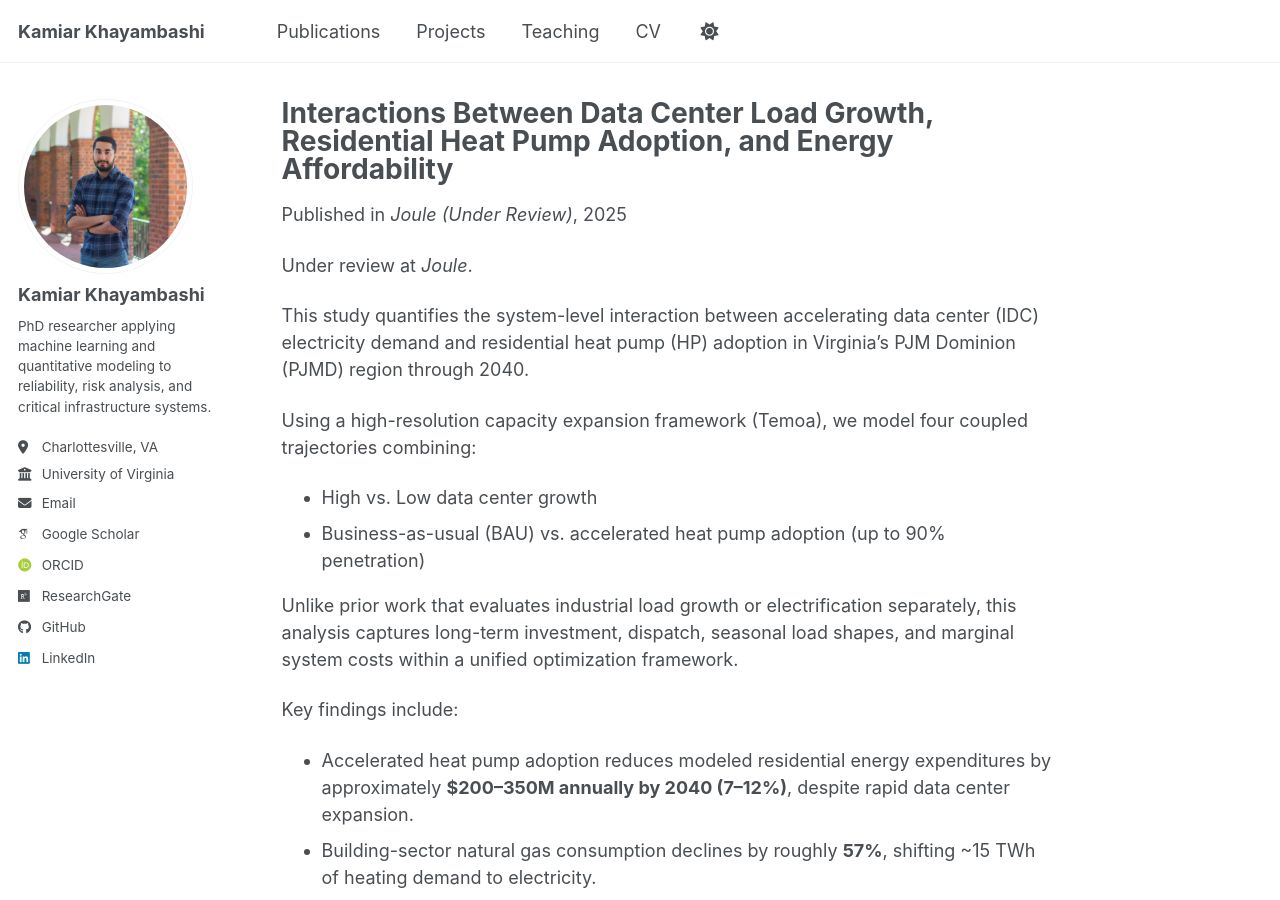
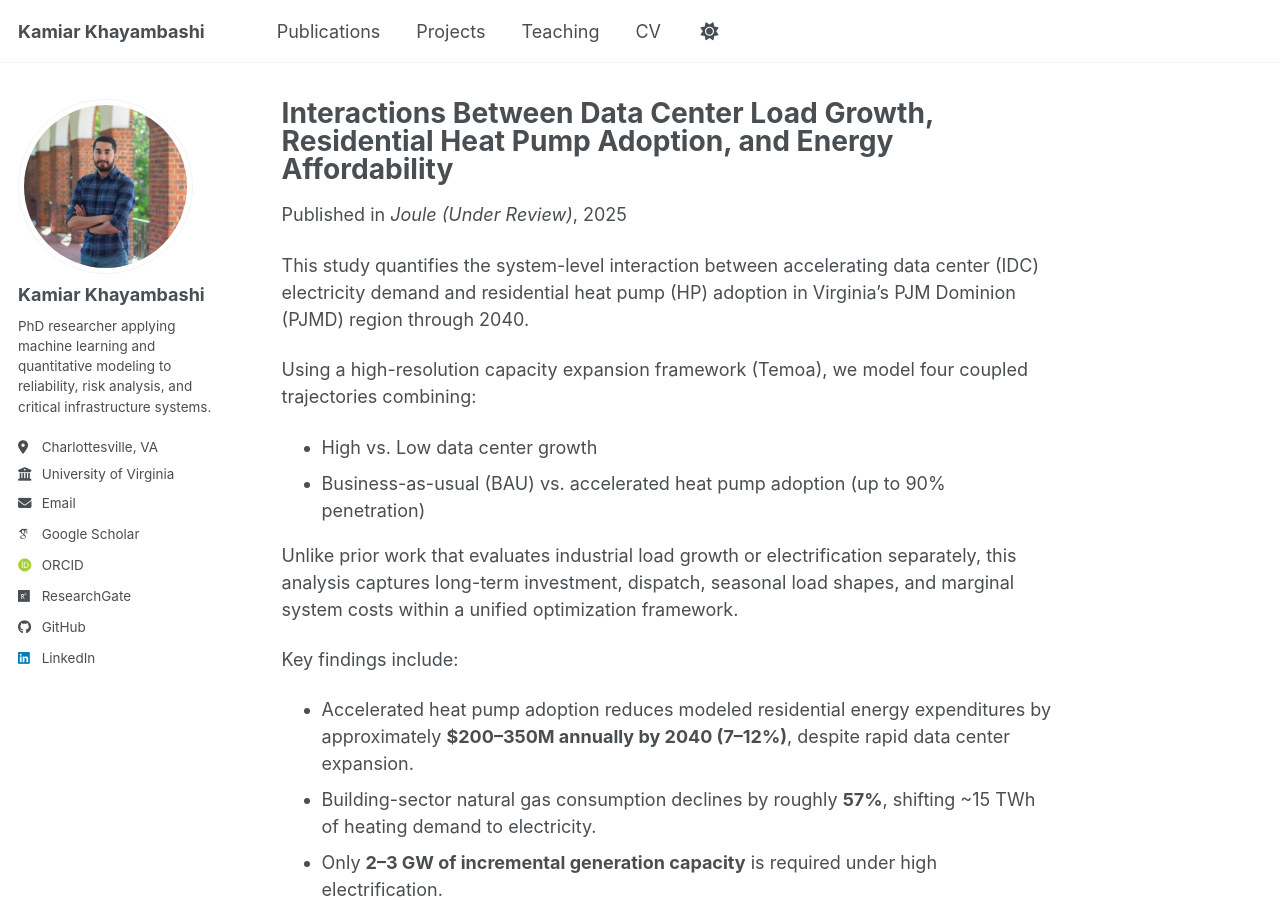
Before and after one commit to kamiarkhayam/kamiarkhayam.github.io, a Jekyll site: the page built from _publications/2023-01-01-temoa-dc-hp.md, in a window 1280 px wide and 900 px high. Built offline with Jekyll 4.4.1, drawn with Linux system fonts in a browser that asks for light colours; some web fonts are replaced; a script bundle is joined from its source files by our own code; library files that are not in the unit come from our copies.

Commit message:
Update 2023-01-01-temoa-dc-hp.md

```diff
--- a/_publications/2023-01-01-temoa-dc-hp.md
+++ b/_publications/2023-01-01-temoa-dc-hp.md
@@ -8,7 +8,6 @@ venue: "Joule (Under Review)"
 paperurl: "https://github.com/kamiarkhayam/Data-Centers-HP-Affordability"
 citation: "Khayambashi, K., Kaufman, M., DeCarolis, J., Shobe, W., Wade, C., McCollum, D., Alemazkoor, N., & Clarens, A. F. (2025). Interactions Between Data Center Load Growth, Residential Heat Pump Adoption, and Energy Affordability. Joule (Under Review)."
 ---
-Under review at *Joule*.
 
 This study quantifies the system-level interaction between accelerating data center (IDC) electricity demand and residential heat pump (HP) adoption in Virginia’s PJM Dominion (PJMD) region through 2040.
 
```
